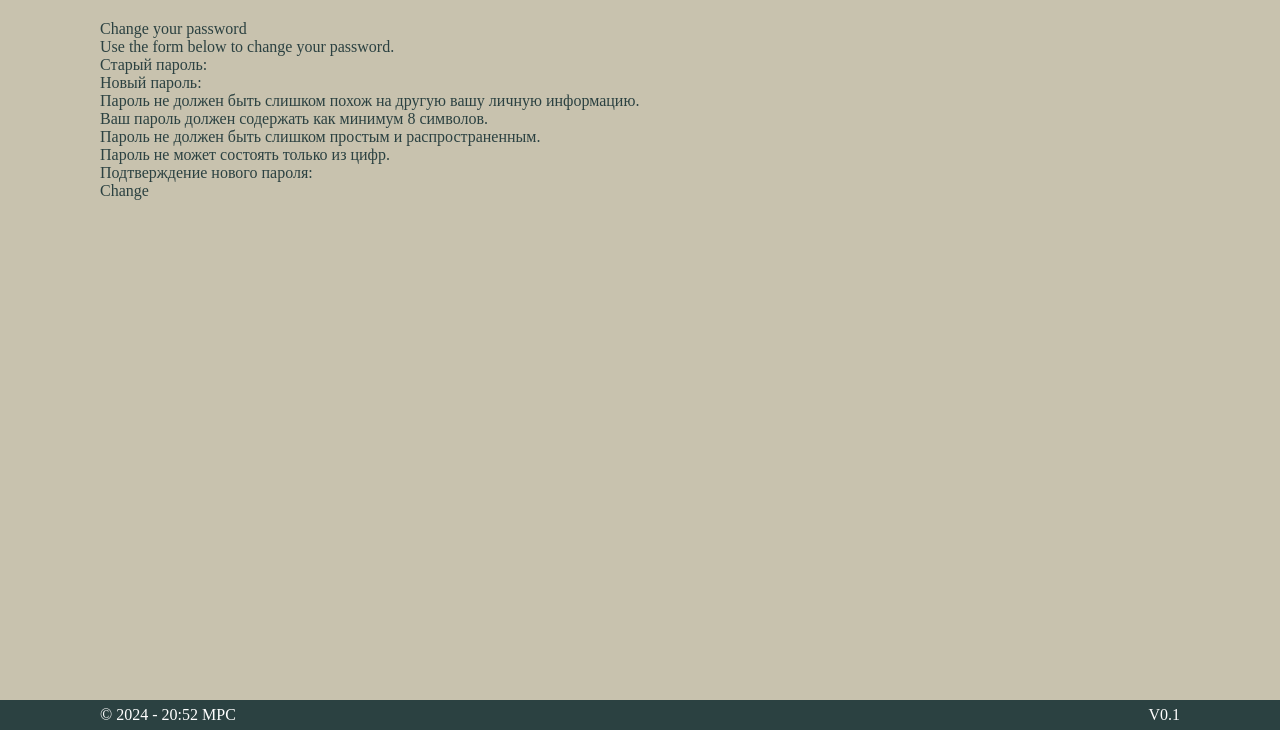
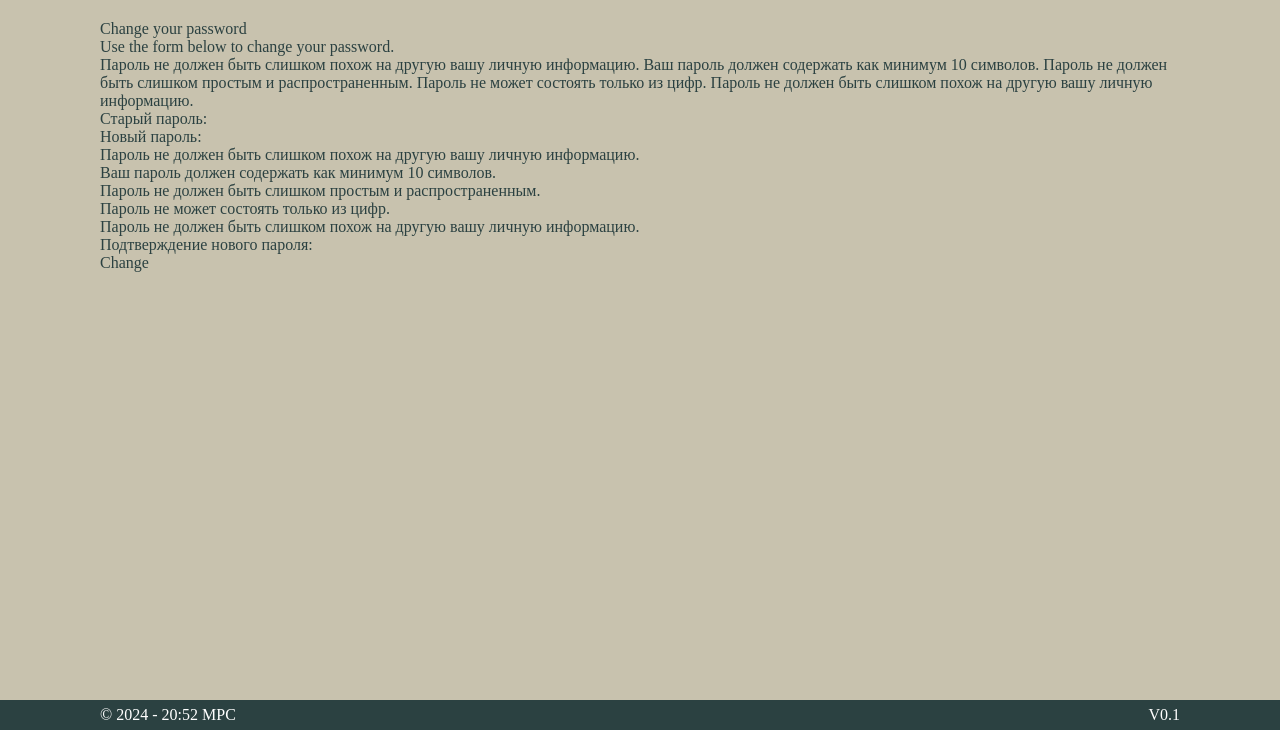
Before and after one commit to skolavsky/diplom_mrs, a Django app: page /account/password-change/ in a window 1280 px wide. Shown: the part 70-800 px from the top of the page. Run offline with Django 4.2, Linux system fonts and the light colour scheme; the visitor is signed in with stand-in values (Sample User, id 1); some libraries are stand-ins or nearby versions.

Commit message:
update: password validators(new)
добавил правила задания пароля. чтобы был был не слишком легким, чтобы не был похож на другие данные пользователя и так далее

```diff
--- a/mrs_proj/account/templates/account/password_change_form.html
+++ b/mrs_proj/account/templates/account/password_change_form.html
@@ -5,6 +5,11 @@
 {% block content %}
     <h1>Change your password</h1>
     <p>Use the form below to change your password.</p>
+    <p>Пароль не должен быть слишком похож на другую вашу личную информацию.
+        Ваш пароль должен содержать как минимум 10 символов.
+        Пароль не должен быть слишком простым и распространенным.
+        Пароль не может состоять только из цифр.
+        Пароль не должен быть слишком похож на другую вашу личную информацию.</p>
     <form method="post">
         {{ form.as_p }}
         <p><input type="submit" value="Change"></p>
```
Also changed, not shown: mrs_proj/account/templates/registration/password_reset_confirm.html (+8 -2 lines), mrs_proj/mrs_proj/settings_common.py (+5 -2 lines). Lines whose indentation alone changed are shown as unchanged.
